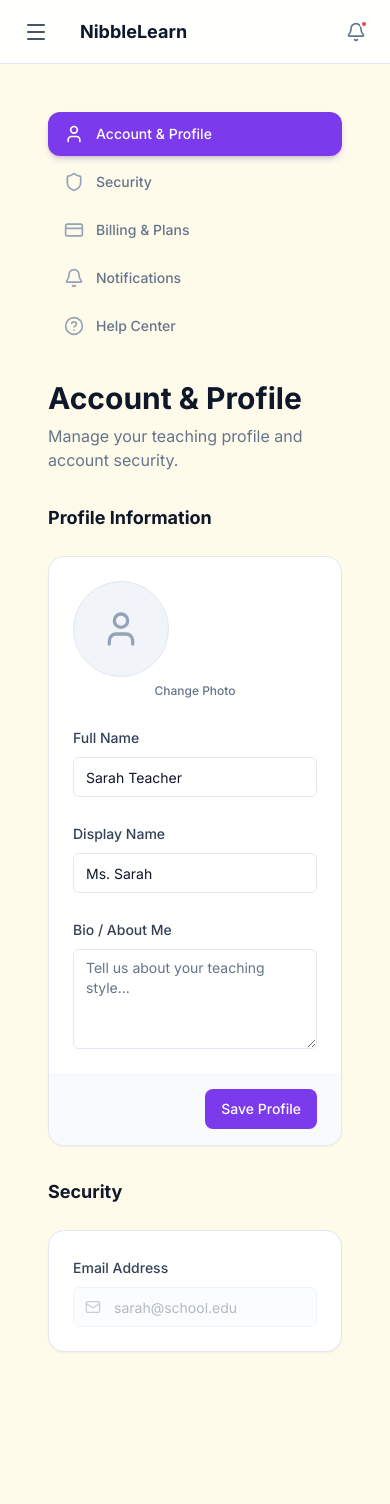
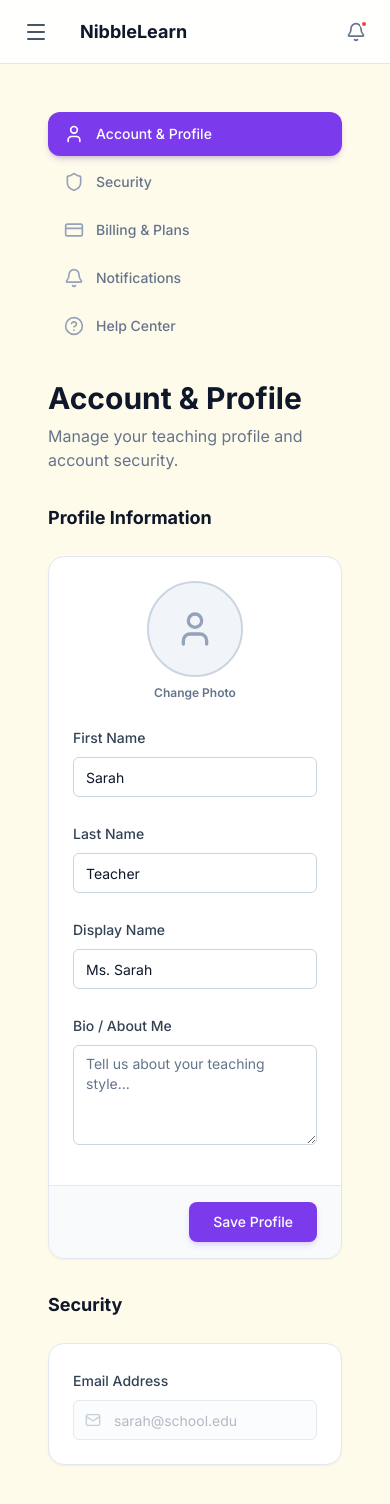
Before and after one commit to CodeCrafter19programmer/nibble-learn, a Next.js app: page /app/settings/account in a window 390 px wide. Shown: the top 1504 px of the page. Before the commit the page ends 1400 px from the top, so only its background shows below. Built offline with nearby package versions, Linux system fonts and the light colour scheme.

Commit message:
feat: user profile settings, avatar upload, and sync with dashboard

```diff
--- a/src/app/app/dashboard/page.tsx
+++ b/src/app/app/dashboard/page.tsx
@@ -1,6 +1,6 @@
 "use client"
 
-import React from "react"
+import React, { useEffect, useState } from "react"
 import Link from "next/link"
 import { motion } from "framer-motion"
 import {
@@ -44,6 +44,19 @@
 export default function TeacherDashboard() {
     const time = new Date().getHours()
     const greeting = time < 12 ? "Good morning" : time < 18 ? "Good afternoon" : "Good evening"
+    const [firstName, setFirstName] = useState("Jane")
+
+    useEffect(() => {
+        const saved = localStorage.getItem("userProfile")
+        if (saved) {
+            try {
+                const profile = JSON.parse(saved)
+                if (profile.firstName) {
+                    setFirstName(profile.firstName)
+                }
+            } catch (e) { }
+        }
+    }, [])
 
     return (
         <div className="space-y-10 pb-20">
@@ -55,7 +68,7 @@
             >
                 <div>
                     <h1 className="text-3xl md:text-4xl font-bold mb-2 text-slate-900 dark:text-white">
-                        {greeting}, Jane! <span className="inline-block animate-bounce">👋</span>
+                        {greeting}, {firstName}! <span className="inline-block animate-bounce">👋</span>
                     </h1>
                     <p className="text-lg text-slate-600 font-medium dark:text-slate-400">
                         What would you like to create for your students today?
--- a/src/app/app/settings/account/page.tsx
+++ b/src/app/app/settings/account/page.tsx
@@ -1,6 +1,6 @@
 "use client"
 
-import React from "react"
+import React, { useState, useEffect, useRef } from "react"
 import { SettingsSection } from "@/components/settings/SettingsSection"
 import { SettingsCard, SettingsCardContent, SettingsCardFooter } from "@/components/settings/SettingsCard"
 import { Button } from "@/components/ui/button"
@@ -10,6 +10,51 @@
 import { User, Mail, Shield } from "lucide-react"
 
 export default function TeacherAccountPage() {
+    const [profile, setProfile] = useState({
+        firstName: "Sarah",
+        lastName: "Teacher",
+        displayName: "Ms. Sarah",
+        email: "sarah@school.edu",
+        bio: "",
+        avatar: ""
+    })
+
+    useEffect(() => {
+        const saved = localStorage.getItem("userProfile")
+        if (saved) {
+            try {
+                const parsed = JSON.parse(saved)
+                setProfile(prev => ({ ...prev, ...parsed }))
+            } catch (e) { }
+        }
+    }, [])
+
+    const handleChange = (e: React.ChangeEvent<HTMLInputElement | HTMLTextAreaElement>) => {
+        setProfile(prev => ({ ...prev, [e.target.name]: e.target.value }))
+    }
+
+    const handleSave = () => {
+        localStorage.setItem("userProfile", JSON.stringify(profile))
+        window.dispatchEvent(new Event('profileUpdated'))
+        alert("Profile saved successfully!")
+    }
+
+    const fileInputRef = useRef<HTMLInputElement>(null)
+    const handleImageClick = () => {
+        fileInputRef.current?.click()
+    }
+
+    const handleImageUpload = (e: React.ChangeEvent<HTMLInputElement>) => {
+        const file = e.target.files?.[0]
+        if (file) {
+            const reader = new FileReader()
+            reader.onloadend = () => {
+                setProfile(prev => ({ ...prev, avatar: reader.result as string }))
+            }
+            reader.readAsDataURL(file)
+        }
+    }
+
     return (
         <div className="space-y-8">
             <div>
@@ -21,36 +66,61 @@
                 <SettingsCard variant="slate">
                     <SettingsCardContent className="space-y-6">
                         <div className="flex flex-col md:flex-row gap-6">
-                            <div className="flex-shrink-0">
-                                <div className="w-24 h-24 rounded-full bg-slate-100 dark:bg-slate-800 flex items-center justify-center border border-slate-200 dark:border-slate-700">
-                                    <User className="w-10 h-10 text-slate-400 dark:text-slate-500" />
+                            <div className="flex-shrink-0 flex flex-col items-center">
+                                <div
+                                    className="w-24 h-24 rounded-full bg-slate-100 dark:bg-slate-800 flex items-center justify-center border-2 border-slate-300 dark:border-slate-600 overflow-hidden cursor-pointer hover:border-violet-500 transition-colors"
+                                    onClick={handleImageClick}
+                                >
+                                    {profile.avatar ? (
+                                        <img src={profile.avatar} alt="Profile" className="w-full h-full object-cover" />
+                                    ) : (
+                                        <User className="w-10 h-10 text-slate-400 dark:text-slate-500" />
+                                    )}
                                 </div>
-                                <Button variant="link" className="text-slate-500 hover:text-slate-900 dark:text-slate-400 dark:hover:text-white mt-1 w-full h-auto p-0 text-xs">
+                                <input
+                                    type="file"
+                                    ref={fileInputRef}
+                                    onChange={handleImageUpload}
+                                    accept="image/*"
+                                    className="hidden"
+                                />
+                                <Button
+                                    variant="link"
+                                    onClick={handleImageClick}
+                                    className="text-slate-500 hover:text-violet-600 dark:text-slate-400 dark:hover:text-violet-400 mt-2 w-full h-auto p-0 text-xs font-semibold"
+                                >
                                     Change Photo
                                 </Button>
                             </div>
 
                             <div className="flex-1 grid grid-cols-1 md:grid-cols-2 gap-6">
                                 <div className="space-y-2">
-                                    <Label className="text-slate-700 dark:text-slate-300">Full Name</Label>
-                                    <Input defaultValue="Sarah Teacher" className="bg-white dark:bg-slate-950 border-slate-200 dark:border-slate-800 text-slate-900 dark:text-white" />
+                                    <Label className="text-slate-700 dark:text-slate-300">First Name</Label>
+                                    <Input name="firstName" value={profile.firstName} onChange={handleChange} className="bg-white dark:bg-slate-950 border-slate-300 dark:border-slate-700 text-slate-900 dark:text-white focus-visible:ring-violet-500" />
                                 </div>
                                 <div className="space-y-2">
+                                    <Label className="text-slate-700 dark:text-slate-300">Last Name</Label>
+                                    <Input name="lastName" value={profile.lastName} onChange={handleChange} className="bg-white dark:bg-slate-950 border-slate-300 dark:border-slate-700 text-slate-900 dark:text-white focus-visible:ring-violet-500" />
+                                </div>
+                                <div className="space-y-2 md:col-span-2">
                                     <Label className="text-slate-700 dark:text-slate-300">Display Name</Label>
-                                    <Input defaultValue="Ms. Sarah" className="bg-white dark:bg-slate-950 border-slate-200 dark:border-slate-800 text-slate-900 dark:text-white" />
+                                    <Input name="displayName" value={profile.displayName} onChange={handleChange} className="bg-white dark:bg-slate-950 border-slate-300 dark:border-slate-700 text-slate-900 dark:text-white focus-visible:ring-violet-500" />
                                 </div>
                                 <div className="space-y-2 md:col-span-2">
                                     <Label className="text-slate-700 dark:text-slate-300">Bio / About Me</Label>
                                     <Textarea
+                                        name="bio"
+                                        value={profile.bio}
+                                        onChange={handleChange}
                                         placeholder="Tell us about your teaching style..."
-                                        className="bg-white dark:bg-slate-950 border-slate-200 dark:border-slate-800 text-slate-900 dark:text-white min-h-[100px]"
+                                        className="bg-white dark:bg-slate-950 border-slate-300 dark:border-slate-700 text-slate-900 dark:text-white min-h-[100px] focus-visible:ring-violet-500"
                                     />
                                 </div>
                             </div>
                         </div>
                     </SettingsCardContent>
-                    <SettingsCardFooter variant="slate" className="flex justify-end">
-                        <Button className="bg-violet-600 hover:bg-violet-500 text-white">Save Profile</Button>
+                    <SettingsCardFooter variant="slate" className="flex justify-end border-t border-slate-200 dark:border-slate-800 pt-4 mt-4">
+                        <Button onClick={handleSave} className="bg-violet-600 hover:bg-violet-500 text-white font-medium px-6 shadow-md shadow-violet-500/20 transition-all hover:scale-[1.02]">Save Profile</Button>
                     </SettingsCardFooter>
                 </SettingsCard>
             </SettingsSection>
@@ -62,7 +132,7 @@
                             <Label className="text-slate-700 dark:text-slate-300">Email Address</Label>
                             <div className="relative">
                                 <Mail className="absolute left-3 top-1/2 -translate-y-1/2 w-4 h-4 text-slate-400 dark:text-slate-500" />
-                                <Input defaultValue="sarah@school.edu" disabled className="pl-10 bg-slate-50 dark:bg-slate-950/50 border-slate-200 dark:border-slate-800 text-slate-500" />
+                                <Input value={profile.email} disabled className="pl-10 bg-slate-50 dark:bg-slate-950/50 border-slate-300 dark:border-slate-800 text-slate-500 cursor-not-allowed opacity-70" />
                             </div>
                         </div>
                     </SettingsCardContent>
--- a/src/components/dashboard/TeacherSidebar.tsx
+++ b/src/components/dashboard/TeacherSidebar.tsx
@@ -1,6 +1,6 @@
 "use client"
 
-import React from "react"
+import React, { useEffect, useState } from "react"
 import Link from "next/link"
 import { usePathname } from "next/navigation"
 import {
@@ -40,6 +40,30 @@
     const pathname = usePathname()
     const { theme, toggleTheme } = useTheme()
     const isPlusUser = true // Simulated Plus status for demonstration
+    const [userProfile, setUserProfile] = useState({ initials: "JS", name: "Jane Smith" })
+
+    useEffect(() => {
+        const handleProfileUpdate = () => {
+            const saved = localStorage.getItem("userProfile")
+            if (saved) {
+                try {
+                    const profile = JSON.parse(saved)
+                    const name = profile.displayName || `${profile.firstName} ${profile.lastName}`.trim()
+                    const initials = (profile.firstName?.[0] || "") + (profile.lastName?.[0] || "")
+                    setUserProfile({ initials: initials.toUpperCase() || "JS", name: name || "Jane Smith" })
+                } catch (e) { }
+            }
+        }
+        handleProfileUpdate()
+
+        window.addEventListener('storage', handleProfileUpdate)
+        window.addEventListener('profileUpdated', handleProfileUpdate)
+
+        return () => {
+            window.removeEventListener('storage', handleProfileUpdate)
+            window.removeEventListener('profileUpdated', handleProfileUpdate)
+        }
+    }, [])
 
     return (
         <aside className="w-64 h-full flex flex-col backdrop-blur-xl border-r transition-colors duration-300 bg-violet-50/90 border-violet-200 text-slate-800 dark:bg-slate-900/95 dark:border-white/10 dark:text-white">
@@ -118,10 +142,10 @@
                 {/* User Card */}
                 <div className="rounded-xl p-3 flex items-center gap-3 mt-2 transition-colors bg-white border border-violet-100 shadow-sm dark:bg-white/5 dark:border-transparent dark:shadow-none">
                     <div className="w-9 h-9 rounded-full bg-gradient-to-br from-violet-500 to-fuchsia-500 flex items-center justify-center text-white font-bold text-sm shadow-md">
-                        JS
+                        {userProfile.initials}
                     </div>
                     <div className="flex-1 overflow-hidden">
-                        <h4 className="text-sm font-bold truncate transition-colors cursor-pointer text-black hover:text-violet-700 dark:text-white dark:hover:text-violet-300">Jane Smith</h4>
+                        <h4 className="text-sm font-bold truncate transition-colors cursor-pointer text-black hover:text-violet-700 dark:text-white dark:hover:text-violet-300">{userProfile.name}</h4>
                         <p className="text-xs truncate text-slate-600 dark:text-slate-400">{isPlusUser ? "Plus Plan" : "Free Plan"}</p>
                     </div>
                     <Link href="/app/settings" className="transition-colors text-slate-400 hover:text-violet-700 dark:text-slate-500 dark:hover:text-white">
```
Also changed, not shown: src/app/(auth)/signup/page.tsx (+9 -0 lines).
